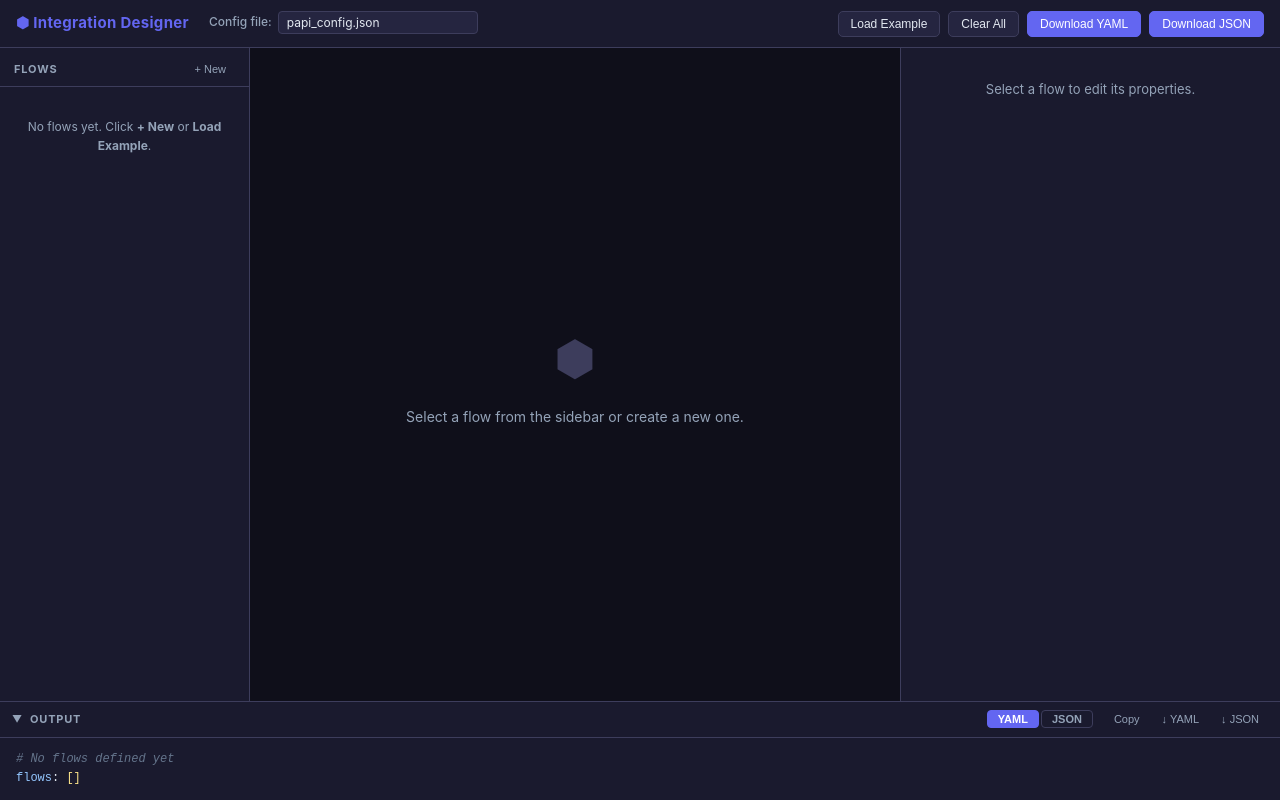
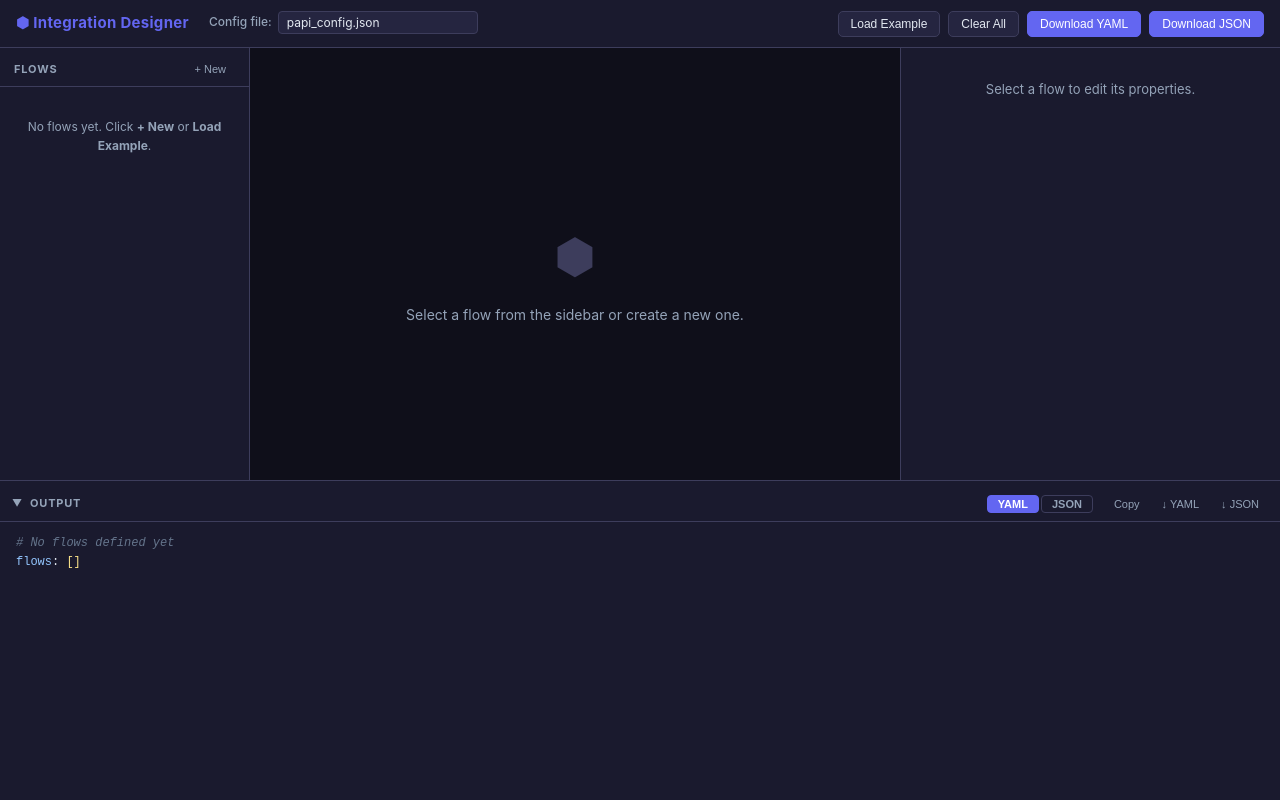
Before and after one commit to dasunpubudumal/integration-designer, a Vue app: page / in a window 1280 px wide. Built offline with nearby package versions, Linux system fonts and the light colour scheme.

Commit message:
progress

```diff
--- a/src/components/OutputPanel.vue
+++ b/src/components/OutputPanel.vue
@@ -1,5 +1,7 @@
 <template>
-  <div class="output-panel" :class="{ collapsed: isCollapsed }">
+  <div class="output-panel" :class="{ collapsed: isCollapsed }" :style="!isCollapsed ? { height: panelHeight + 'px' } : {}">
+    <!-- Resize handle -->
+    <div v-if="!isCollapsed" class="output-resize-handle" @mousedown.prevent="startResize"></div>
     <!-- Toggle bar -->
     <div class="output-toggle-bar" @click="isCollapsed = !isCollapsed">
       <span class="output-toggle-icon">{{ isCollapsed ? '▲' : '▼' }}</span>
@@ -43,6 +45,25 @@ const store = useFlowStore()
 const isCollapsed = ref(false)
 const activeTab = ref('yaml')
 const copyStatus = ref('Copy')
+const panelHeight = ref(320)
+
+function startResize(e) {
+  const startY = e.clientY
+  const startHeight = panelHeight.value
+
+  function onMove(e) {
+    const delta = startY - e.clientY
+    panelHeight.value = Math.max(80, Math.min(window.innerHeight - 100, startHeight + delta))
+  }
+
+  function onUp() {
+    document.removeEventListener('mousemove', onMove)
+    document.removeEventListener('mouseup', onUp)
+  }
+
+  document.addEventListener('mousemove', onMove)
+  document.addEventListener('mouseup', onUp)
+}
 
 const yamlOutput = computed(() => generateYaml(store.flows, store.configFileName))
 const jsonOutput = computed(() => generateJson(store.configs))
@@ -172,12 +193,22 @@ function downloadFile(content, filename, mime) {
   background: var(--surface);
   display: flex;
   flex-direction: column;
-  max-height: 320px;
-  transition: max-height 0.2s ease;
 }
 
 .output-panel.collapsed {
-  max-height: 36px;
+  height: 36px !important;
+}
+
+.output-resize-handle {
+  height: 5px;
+  cursor: ns-resize;
+  flex-shrink: 0;
+  background: transparent;
+  transition: background 0.15s;
+}
+
+.output-resize-handle:hover {
+  background: var(--accent);
 }
 
 .output-toggle-bar {
--- a/src/stores/flows.js
+++ b/src/stores/flows.js
@@ -90,6 +90,13 @@ export const useFlowStore = defineStore('flows', () => {
       next: data.next || 'END',
       output: data.output || null,
       onErrorContinue: data.onErrorContinue || null
+    }
+    // Update the previous last step's next to point to this new step
+    if (flow.steps.length > 0) {
+      const prev = flow.steps[flow.steps.length - 1]
+      if (prev.next === 'END') {
+        prev.next = step.stepId
+      }
     }
     flow.steps.push(step)
     selectedStepId.value = stepUid
--- a/src/utils/generator.js
+++ b/src/utils/generator.js
@@ -12,7 +12,6 @@ export function generateYaml(flows, configFileName = 'papi_config.json') {
   const flowObjects = flows.map(flow => {
     const flowObj = {}
 
-    // The flow name is the first key with null value (produces `flowname:` in YAML)
     flowObj[flow.name] = null
     flowObj.version = flow.version || 'v0.1'
     flowObj.method = flow.method || 'GET'
@@ -94,7 +93,9 @@ export function generateYaml(flows, configFileName = 'papi_config.json') {
   })
 
   const doc = { flows: flowObjects }
-  return jsYaml.dump(doc, { lineWidth: -1, noRefs: true })
+  const raw = jsYaml.dump(doc, { lineWidth: -1, noRefs: true })
+  // js-yaml always writes `null` explicitly; strip it from flow-name header lines
+  return raw.replace(/^(  - .+): null$/gm, '$1:')
 }
 
 /**
```
Also changed, not shown: 1 other file (tests, documents, lock files or other folders).
